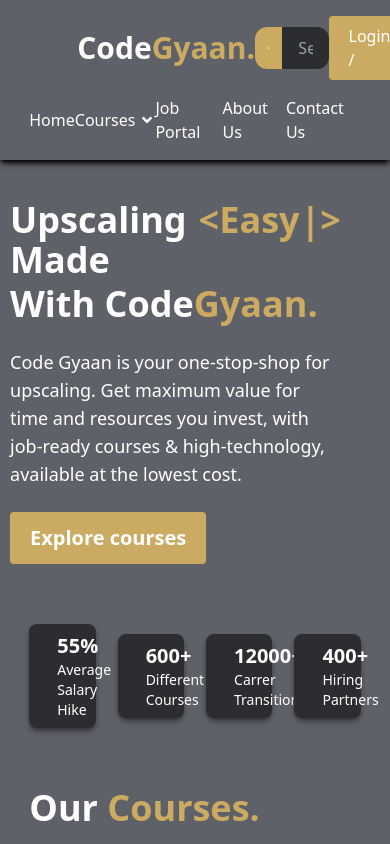
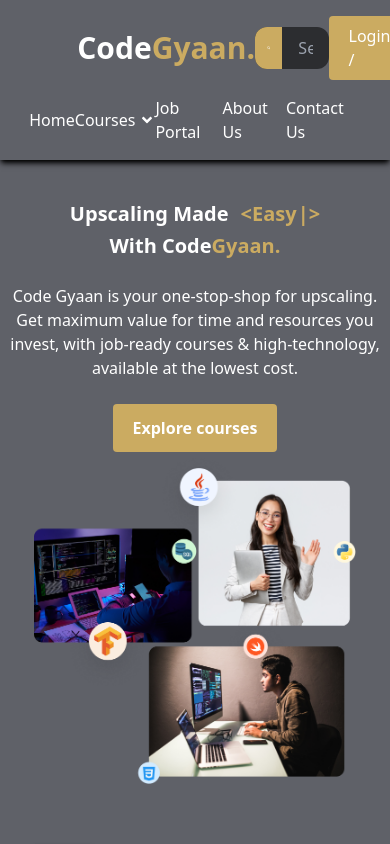
Before and after one commit to shivamshaw07/CodeGyaan, a React (Vite) app in the folder frontend/: page / in a window 390 px wide. Built offline with nearby package versions, Linux system fonts and the light colour scheme; some icons are missing.

Commit message:
hero section made responsive

```diff
--- a/frontend/src/components/Contact/Contact.jsx
+++ b/frontend/src/components/Contact/Contact.jsx
@@ -15,15 +15,15 @@
       <NavBar />
       <div className="w-[85vw] mx-auto flex justify-between items-start py-[10vh] gap-[8vw] h-full">
         <div className="flex flex-col justify-start items-start gap-2 w-[50%]">
-          <h1 className="text-white text-4xl font-bold">Contact Us</h1>
+          <h1 className="text-white text-4xl font-bold">Contact <span className="text-glod-color">Us</span>.</h1>
           <p className="text-white text-lg font-light">
             For any queries, Please reach out to us. Our Support team will get
             back to you within 24 hours.
           </p>
-          <p className="flex items-center text-white/80">
+          <p className="flex justify-center gap-2 items-center text-white/80">
             <MdMail /> <span>support@codegyaan.com</span>
           </p>
-          <p className="flex items-center text-white/80">
+          <p className="flex justify-center gap-2 items-center text-white/80">
             <MdCall />
             <span>+91 8867917516</span>
           </p>
@@ -34,7 +34,7 @@
         <div className="w-[50%] shadow-black shadow-lg p-10 h-full">
           <form className="w-full flex flex-col gap-4 justify-start  h-full">
             <h1 className="text-4xl text-white font-semibold">
-              Got an Idea? We've got the skills. Let's team up
+              Got an <span className="text-glod-color">Idea</span>? We've got the skills. Let's team up
             </h1>
             <p className="text-white/80">
               Tell us more about yourself and what you're got in mind.
@@ -99,7 +99,7 @@
                 <textarea
                   id="number"
                   placeholder="Enter your message.."
-                  className=" border-2 border-white px-2 py-1 rounded text-white"
+                  className=" border-2 border-white px-2 py-1 rounded text-white bg-transparent"
                   style={{ borderBottom: "1px solid white" }}
                   onFocus={() => setMessageActive(true)}
                   onBlur={() => setMessageActive(false)}
--- a/frontend/src/components/Home/Hero/Hero.jsx
+++ b/frontend/src/components/Home/Hero/Hero.jsx
@@ -6,10 +6,10 @@
   return (
     <div className="w-full h-auto overflow-x-hidden z-10">
       {/* left part of hero section */}
-      <div className=" w-[85%] mx-auto py-10 flex justify-center items-center gap-[10vw]">
-        <div className="flex flex-col justify-start items-start w-auto gap-6">
+      <div className=" w-[95%] md:w-[95%] lg:w-[85%] xl:w-[85%] mx-auto py-10 flex flex-col md:flex-col lg:flex-row xl:flex-row justify-center items-center gap-[0vw] md:gap-0 lg:gap-[10vw] xl:gap-[10vw]">
+        <div className="flex flex-col justify-start items-center md:items-center lg:items-start xl:items-start w-auto gap-6">
           <div className="flex flex-col gap-1">
-            <div className="flex justify-start items-start text-4xl font-bold gap-3">
+            <div className="flex justify-start items-start text-xl md:text-3xl lg:text-4xl xl:text-4xl font-bold gap-3">
               <span className="text-white">Upscaling Made </span>
               <span className="flex justify-center items-center text-glod-color">
                 {"<"}
@@ -23,14 +23,14 @@
                 {">"}
               </span>
             </div>
-            <div className=" text-white text-4xl font-bold">With Code<span className="text-glod-color">Gyaan.</span></div>
+            <div className="w-full text-center md:text-center lg:text-start xl:text-start text-white text-xl md:text-3xl lg:text-4xl xl:text-4xl font-bold">With Code<span className="text-glod-color">Gyaan.</span></div>
           </div>
-          <p className="text-white font-light text-lg">
+          <p className="text-white font-light text-center md:text-center lg:text-start xl:text-start text-base md:text-[18px] lg:text-lg xl:text-lg">
             Code Gyaan is your one-stop-shop for upscaling. Get maximum value for
             time and resources you invest, with job-ready courses &
             high-technology, available at the lowest cost.
           </p>
-          <button className="bg-glod-color text-xl font-semibold px-5 py-3 rounded hover:bg-[#b99b55] text-white">
+          <button className="bg-glod-color text-base md:text-[18px] lg:text-xl xl:text-xl font-semibold px-5 py-3 rounded hover:bg-[#b99b55] text-white">
             Explore courses
           </button>
         </div>
```
